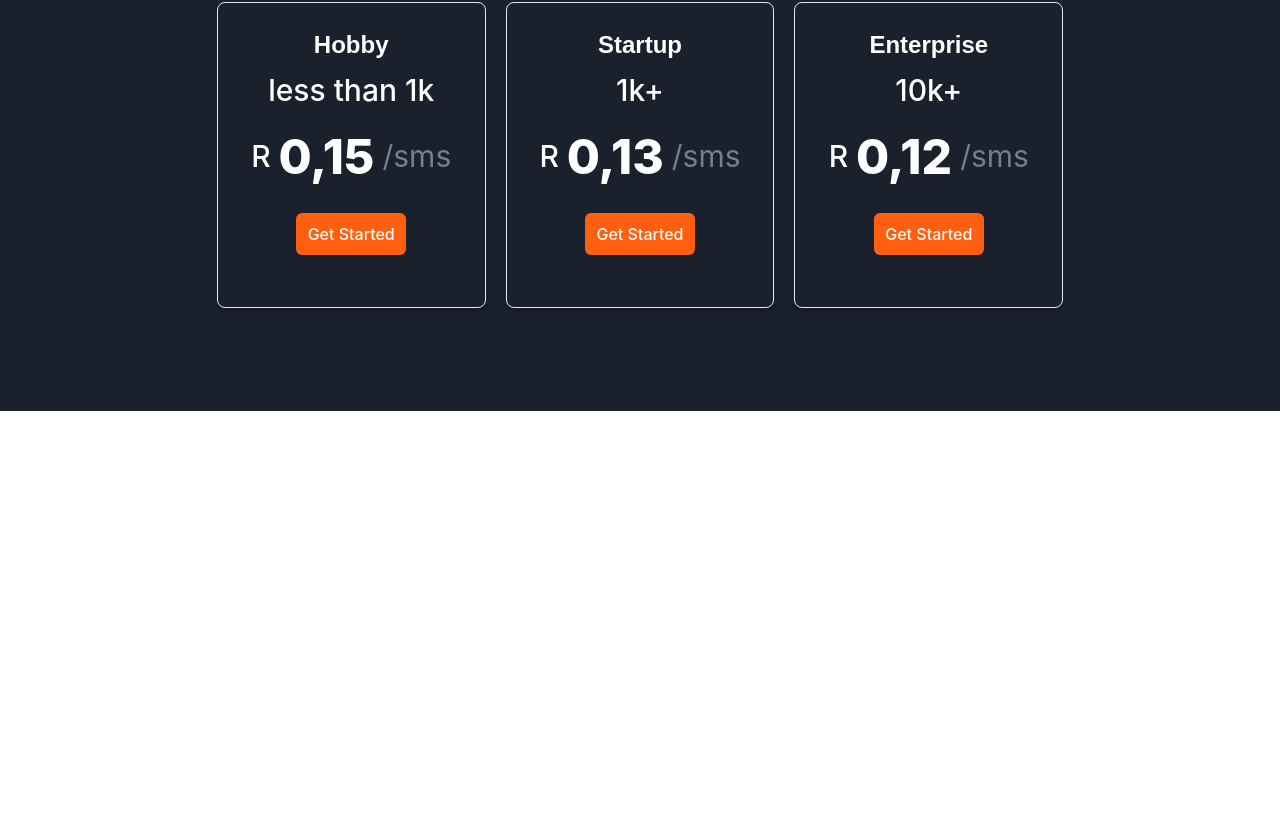
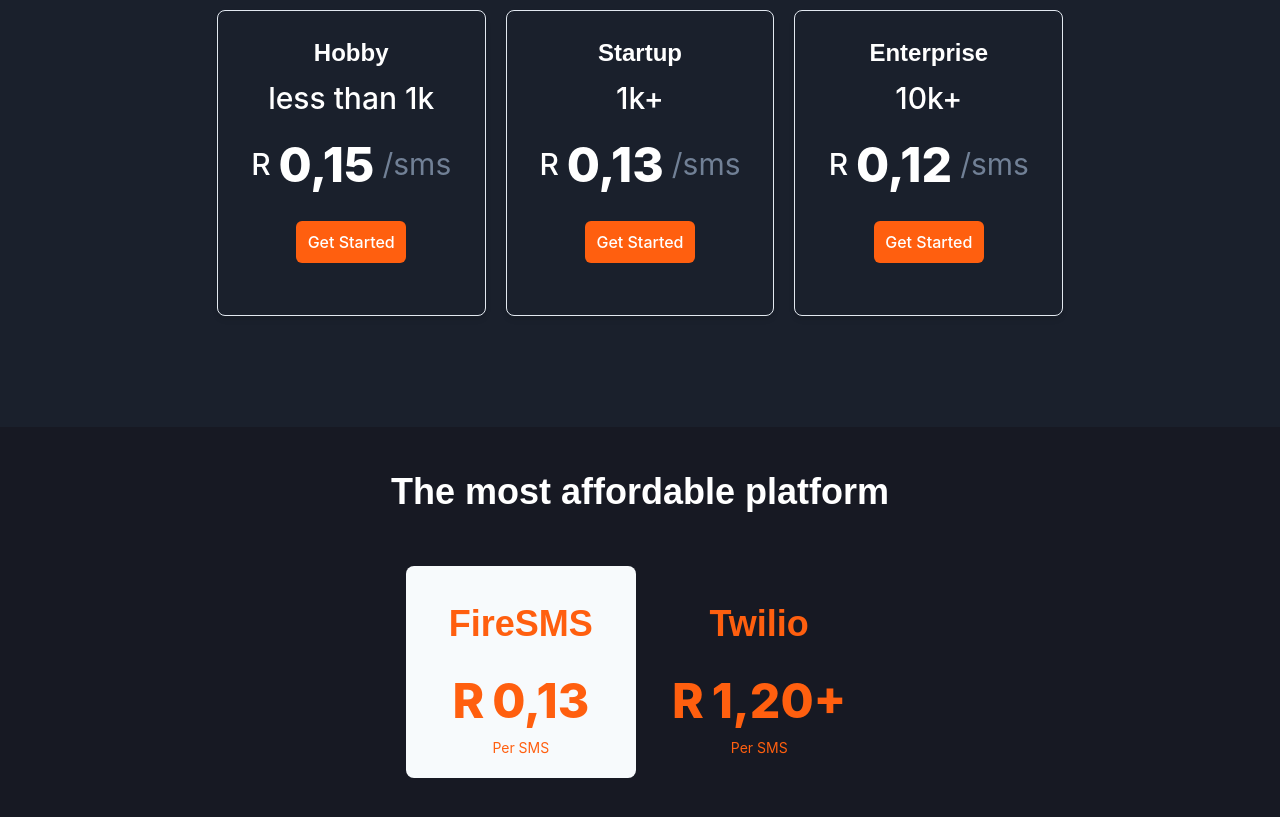
Before and after one commit to africacodeacademy/FireSMS-Frontend, a React (Create React App) app: page / in a window 1280 px wide. Shown: the part 661-1478 px from the top of the page. Before the commit the page ends 1072 px from the top, so only its background shows below. Built offline with nearby package versions, Linux system fonts and the light colour scheme.

Commit message:
commit Platforms component

```diff
--- a/src/Components/LandingPageContents/PlansComponent/plans.tsx
+++ b/src/Components/LandingPageContents/PlansComponent/plans.tsx
@@ -1,5 +1,4 @@
 import { Box, Flex, Button, Text } from "@chakra-ui/react";
-import PricesStak from "../PricesComponet/pricesStack";
 
 function Plans() {
   return (
@@ -63,7 +62,6 @@
           Developers
         </Button>
       </Flex>
-      <PricesStak />
     </Box>
   );
 }
--- /dev/null
+++ b/src/Components/LandingPageContents/SMSPlarForms/platformCardFormat.tsx
@@ -0,0 +1,33 @@
+/* eslint-disable react/jsx-props-no-spreading */
+import { Box, Heading, Stack, Text } from "@chakra-ui/react";
+
+function PlatformCardFormat(props: any) {
+  const { title, dataContent1, dataContent2, dataContent3, bgcolor, ...rest } =
+    props;
+  return (
+    <Box
+      textAlign="center"
+      p={5}
+      borderRadius="lg"
+      bg={bgcolor}
+      w={{ base: "88%", md: "18%" }}
+      {...rest}
+    >
+      <Heading color="#FF5F0F" fontSize="4xl" pb="5" pt="4" fontFamily="Arial">
+        {title}
+      </Heading>
+      <Stack direction="row" alignItems="center" justify="center">
+        <Text color="#FF5F0F" fontSize="5xl" fontWeight="extrabold">
+          {dataContent1}
+        </Text>
+        <Text fontSize="5xl" color="#FF5F0F" fontWeight="extrabold">
+          {dataContent2}
+        </Text>
+      </Stack>
+      <Text fontSize="sm" color="#FF5F0F">
+        {dataContent3}
+      </Text>
+    </Box>
+  );
+}
+export default PlatformCardFormat;
--- /dev/null
+++ b/src/Components/LandingPageContents/SMSPlarForms/smsPLatforms.tsx
@@ -0,0 +1,42 @@
+import { Box, Stack, Text } from "@chakra-ui/react";
+import PlatformCardFormat from "./platformCardFormat";
+
+function SmsPlatForms() {
+  return (
+    <Box bg="gray.900" alignItems="center" pb={{ base: "20%", md: "8%" }}>
+      <Text
+        color="white"
+        textAlign="center"
+        fontSize={{ base: "3xl", md: "4xl" }}
+        fontWeight="semibold"
+        fontFamily="sans-serif"
+        pb={{ base: "8%", md: "3%" }}
+        pt="3%"
+      >
+        The most affordable platform
+      </Text>
+      <Stack
+        mt={2}
+        pb="5"
+        direction={{ base: "column", md: "row" }}
+        alignItems="center"
+        justify="center"
+      >
+        <PlatformCardFormat
+          bg="gray.50"
+          title="FireSMS"
+          dataContent1="R"
+          dataContent2="0,13"
+          dataContent3="Per SMS"
+        />
+        <PlatformCardFormat
+          title="Twilio"
+          dataContent1="R"
+          dataContent2="1,20+"
+          dataContent3="Per SMS"
+        />
+      </Stack>
+    </Box>
+  );
+}
+export default SmsPlatForms;
--- a/src/Components/Layout/Layout.tsx
+++ b/src/Components/Layout/Layout.tsx
@@ -1,12 +1,16 @@
 import { Stack } from "@chakra-ui/react";
 import Plans from "../LandingPageContents/PlansComponent/plans";
+import PricesStak from "../LandingPageContents/PricesComponet/pricesStack";
+import SmsPlatForms from "../LandingPageContents/SMSPlarForms/smsPLatforms";
 import NavHeader from "../Navigation/NavHeader";
 
 function Layout() {
   return (
-    <Stack>
+    <Stack bg="gray.800">
       <NavHeader />
       <Plans />
+      <PricesStak />
+      <SmsPlatForms />
     </Stack>
   );
 }
```
